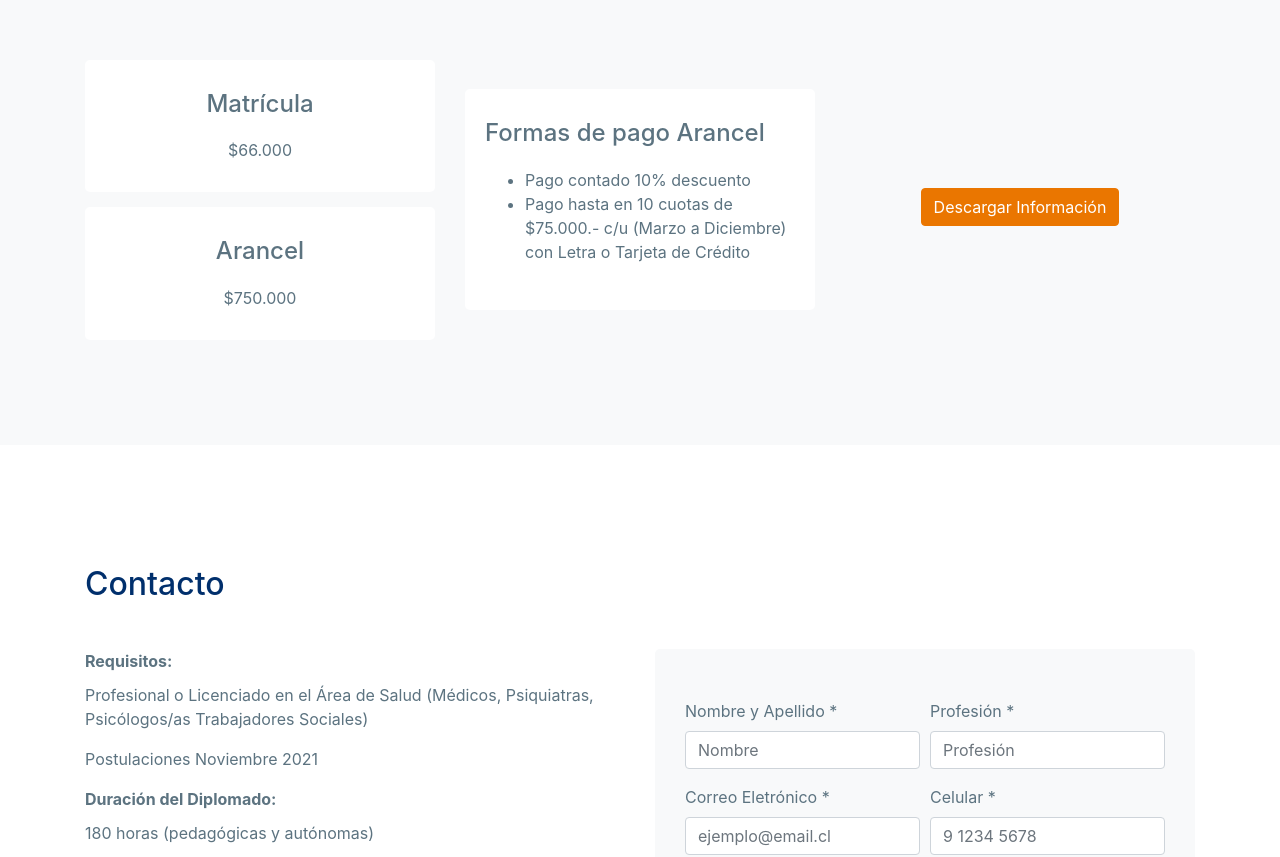
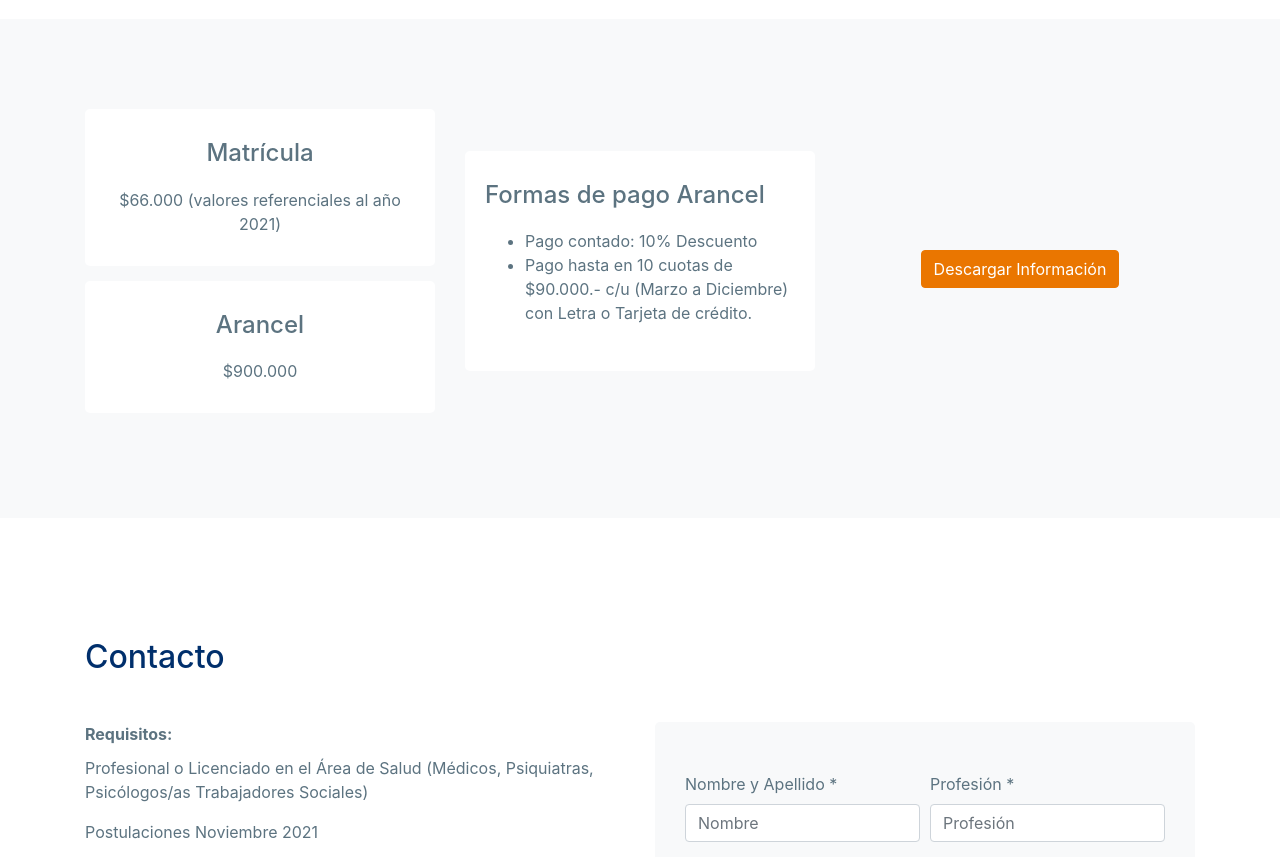
Before and after one commit to nikosantis/psicoterapia-adicciones, a Next.js app: page / in a window 1280 px wide. Shown: the part 4120-4977 px from the top of the page. Built offline with nearby package versions, Linux system fonts and the light colour scheme.

Commit message:
feat: update info

```diff
--- a/components/modules.tsx
+++ b/components/modules.tsx
@@ -83,6 +83,7 @@ export default function Modules() {
                   <li>Estrategias vinculares con el paciente.</li>
                 </ul>
               </ModulesItem>
+              <ModulesItem title='9. Supervisión clínica con el equipo docente' />
             </div>
           </div>
         </div>
--- a/components/prices.tsx
+++ b/components/prices.tsx
@@ -6,11 +6,11 @@ export default function Price() {
           <div className='col-lg-4'>
             <div className='box text-center'>
               <h3>Matrícula</h3>
-              <p>$66.000</p>
+              <p>$66.000 (valores referenciales al año 2021)</p>
             </div>
             <div className='box text-center'>
               <h3>Arancel</h3>
-              <p>$750.000</p>
+              <p>$900.000</p>
             </div>
           </div>
 
@@ -18,13 +18,11 @@ export default function Price() {
             <div className='box'>
               <h3>Formas de pago Arancel</h3>
               <ul>
-                <li>Pago contado 10% descuento</li>
+                <li>Pago contado: 10% Descuento</li>
                 <li>
-                  Pago hasta en 10 cuotas de $75.000.- c/u (Marzo a Diciembre) con Letra o
-                  Tarjeta de Crédito
+                  Pago hasta en 10 cuotas de $90.000.- c/u (Marzo a Diciembre) con Letra o
+                  Tarjeta de crédito.
                 </li>
-                {/* <li>Pago tarjetas de crédito según el banco 3 -6- 10 cuotas precio contado</li>
-                <li>Pago cuotas con Pagaré</li> */}
               </ul>
             </div>
           </div>
```
Also changed, not shown: 1 other file (tests, documents, lock files or other folders).
